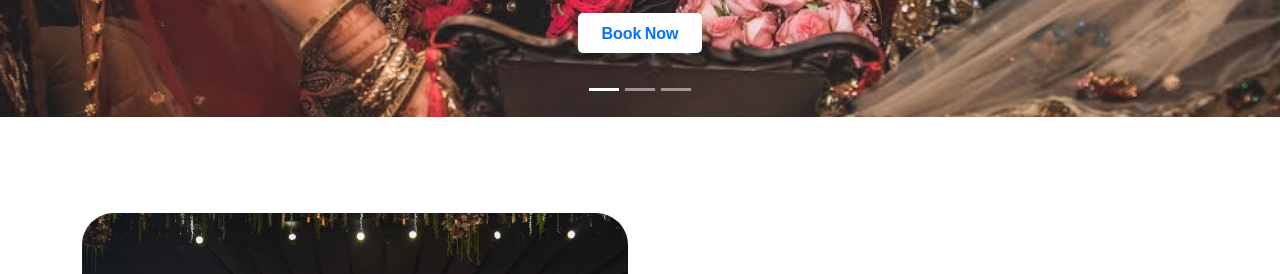
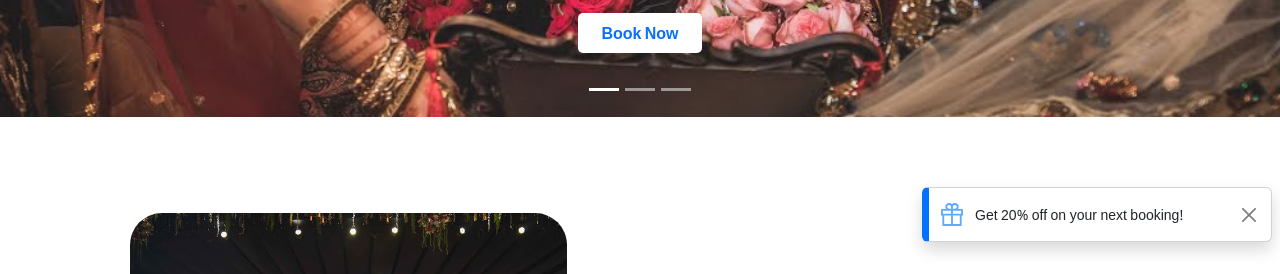
Before and after one commit to Saeedul/convention-center, a plain HTML site: page index.html in a window 1280 px wide. Shown: the part 526-800 px from the top of the page. Drawn offline with nearby package versions, Linux system fonts and the light colour scheme.

Commit message:
second commit

```diff
--- a/index.html
+++ b/index.html
@@ -111,7 +111,7 @@
         <section id="gallery" class="container mx-auto pt-5 mt-lg-5">
             <div class="row row-cols-1 row-cols-lg-2 g-4 d-flex align-items-center">
                 <div class="col gallery-img">
-                    <img class="img-fluid rounded-5" src="images/section.png" alt="">
+                    <img class="img-fluid rounded-5 ms-5" src="images/section.png" alt="">
                 </div>
                 <div class="col gallery-txt">
                     <h1>Every moment is precious</h1>
@@ -120,6 +120,18 @@
                     </p>
                     <a href="https://linktr.ee/guygatsby" target="_blank" class="black-btn">Explore album <i
                             class="fa-solid fa-chevron-right"></i></a>
+                </div>
+            </div>
+            <!-- discount notification -->
+            <div class="toast show align-items-center toast-border me-2 p-1" role="alert" aria-live="assertive"
+                aria-atomic="true">
+                <div class="d-flex align-items-center">
+                    <img class="img-fluid ps-2" src="icons/Vector.svg" alt="Offer">
+                    <div class="toast-body">
+                        Get 20% off on your next booking!
+                    </div>
+                    <button type="button" class="btn-close me-2 m-auto" data-bs-dismiss="toast"
+                        aria-label="Close"></button>
                 </div>
             </div>
         </section>
--- a/style.css
+++ b/style.css
@@ -36,6 +36,11 @@ body {
     background-color: var(--blue);
 }
 
+.img-fluid {
+    max-width: 80%;
+    height: auto;
+}
+
 .black-btn {
     display: inline-block;
     text-decoration: none;
@@ -53,3 +58,10 @@ body {
     border: 2px solid var(--blue);
     color: var(--blue);
 }
+
+.toast-border {
+    border-left: 7px solid var(--blue);
+    position: fixed;
+    right: 0;
+    bottom: 4%;
+}
```
